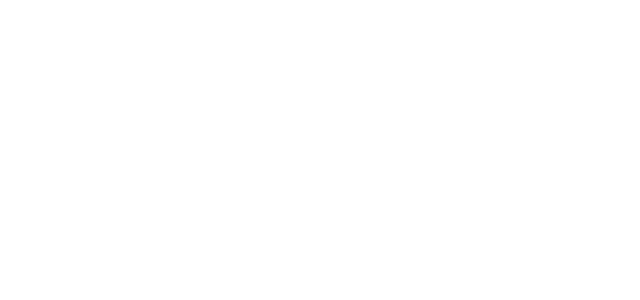
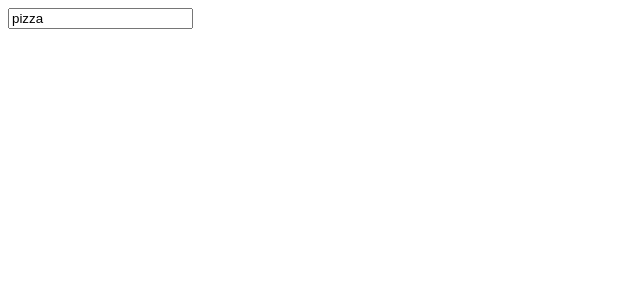
Before and after one commit to bscharway/FoodApp, a React (Vite) app in the folder FoodApp/: page / in a window 1280 px wide. Shown: the top 300 px of the page, without its empty margins (0-640 px from the left). Built offline with nearby package versions, Linux system fonts and the light colour scheme.

Commit message:
useEffect hook

```diff
--- a/FoodApp/src/App.jsx
+++ b/FoodApp/src/App.jsx
@@ -1,10 +1,12 @@
 import { useState } from 'react'
+import Search from './component/Search'
 
 function App() {
   const [count, setCount] = useState(0)
 
   return (
     <div>
+      <Search/>
 
     </div>
   )
--- /dev/null
+++ b/FoodApp/src/component/Search.jsx
@@ -0,0 +1,21 @@
+import { useEffect, useState } from "react";
+
+export default function Search() {
+  const [query, setQuery] = useState("pizza");
+  // Syntax of a useEffect hoolk
+  useEffect(()=>{
+    function demo(){
+        console.log("demo function executed")
+    }
+    demo()
+  },[query])
+  return (
+    <div>
+      <input
+        value={query}
+        onChange={(e) => setQuery(e.target.value)}
+        type="text"
+      ></input>
+    </div>
+  );
+}
```
